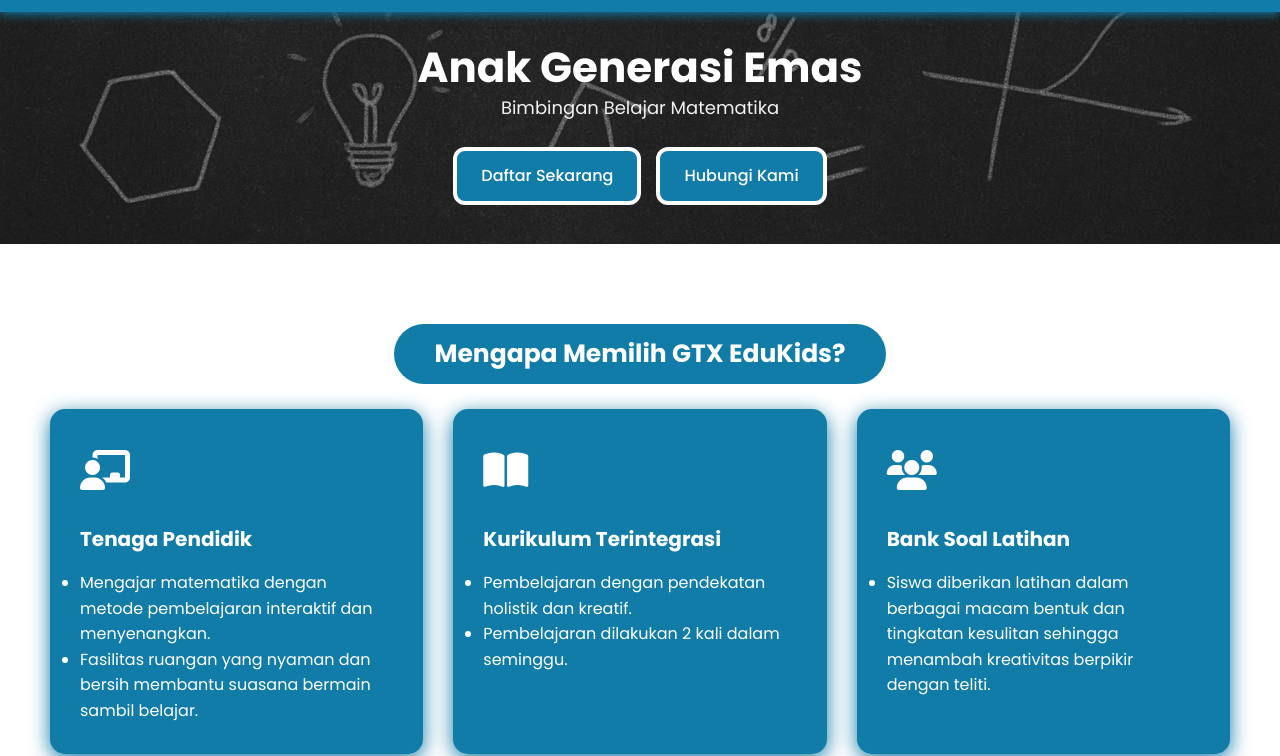
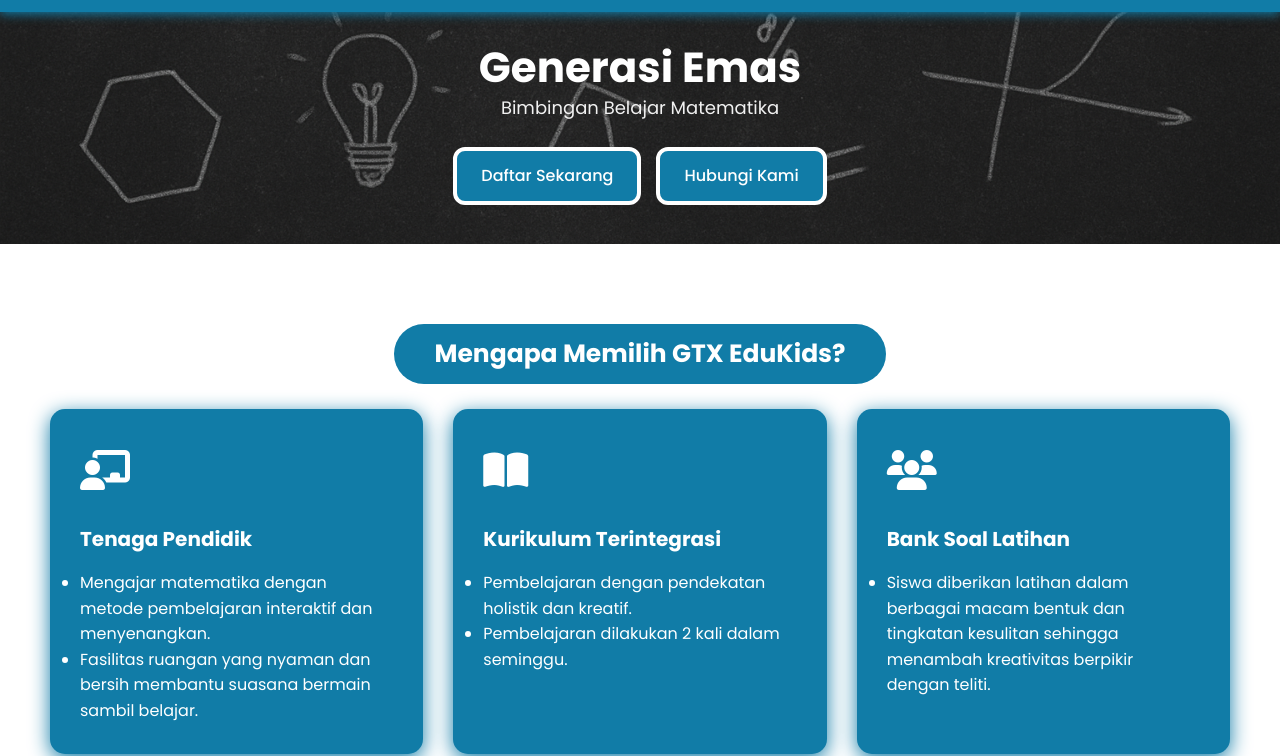
Before and after one commit to GTXSatria/edukids, a plain HTML site: page index.html in a window 1280 px wide. Shown: the part 71-827 px from the top of the page. Drawn offline with Linux system fonts and the light colour scheme; no server answers.

Commit message:
index.html

```diff
--- a/index.html
+++ b/index.html
@@ -36,7 +36,7 @@
   <!-- Hero Section -->
   <section id="home" class="hero">
     <div class="hero-content">
-      <h2>Anak Generasi Emas</h2>
+      <h2>Generasi Emas</h2>
       <p>Bimbingan Belajar Matematika</p>
       <div class="hero-actions">
         <a href="#pendaftaran" class="btn btn-primary">Daftar Sekarang</a>
```
